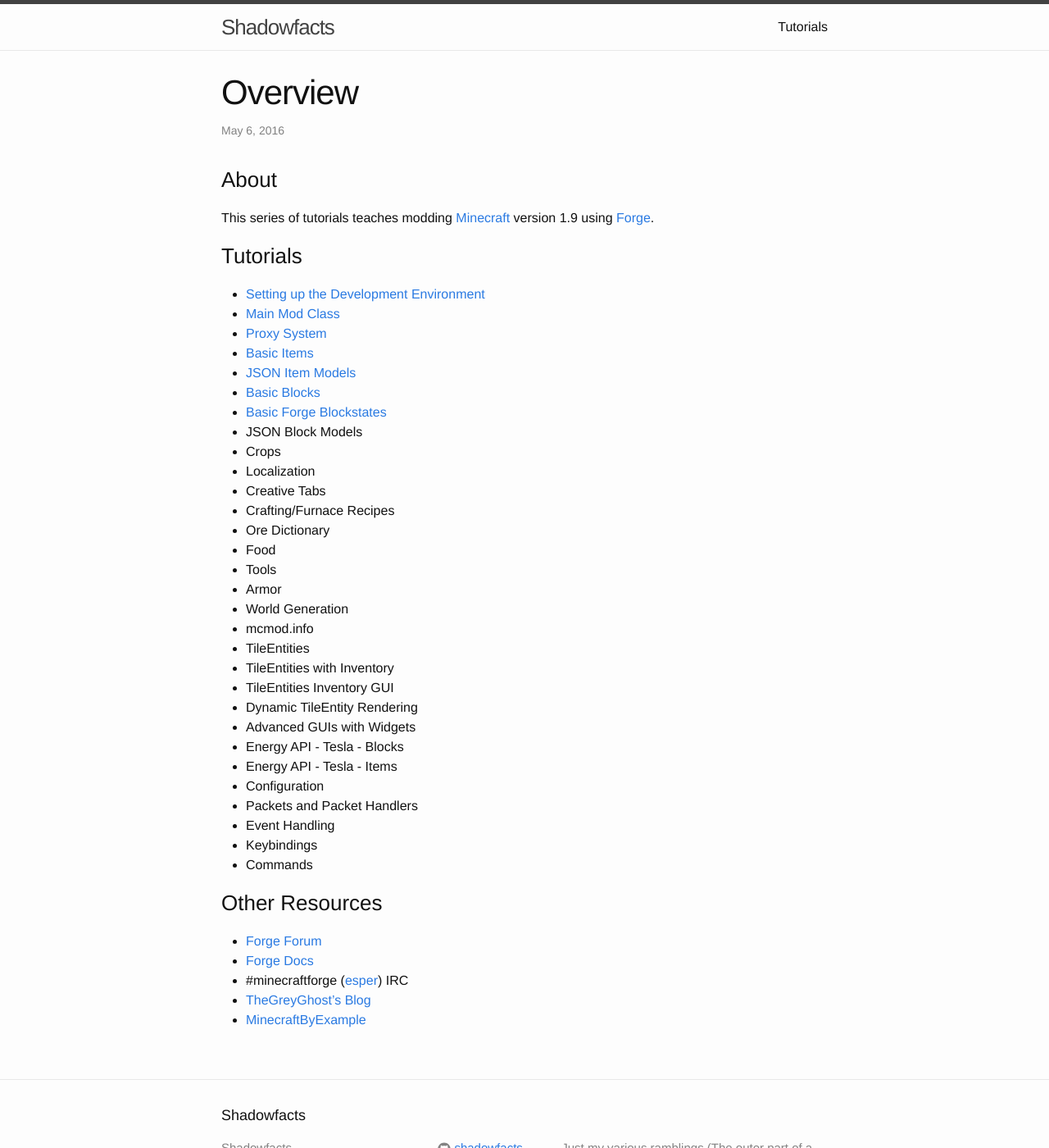
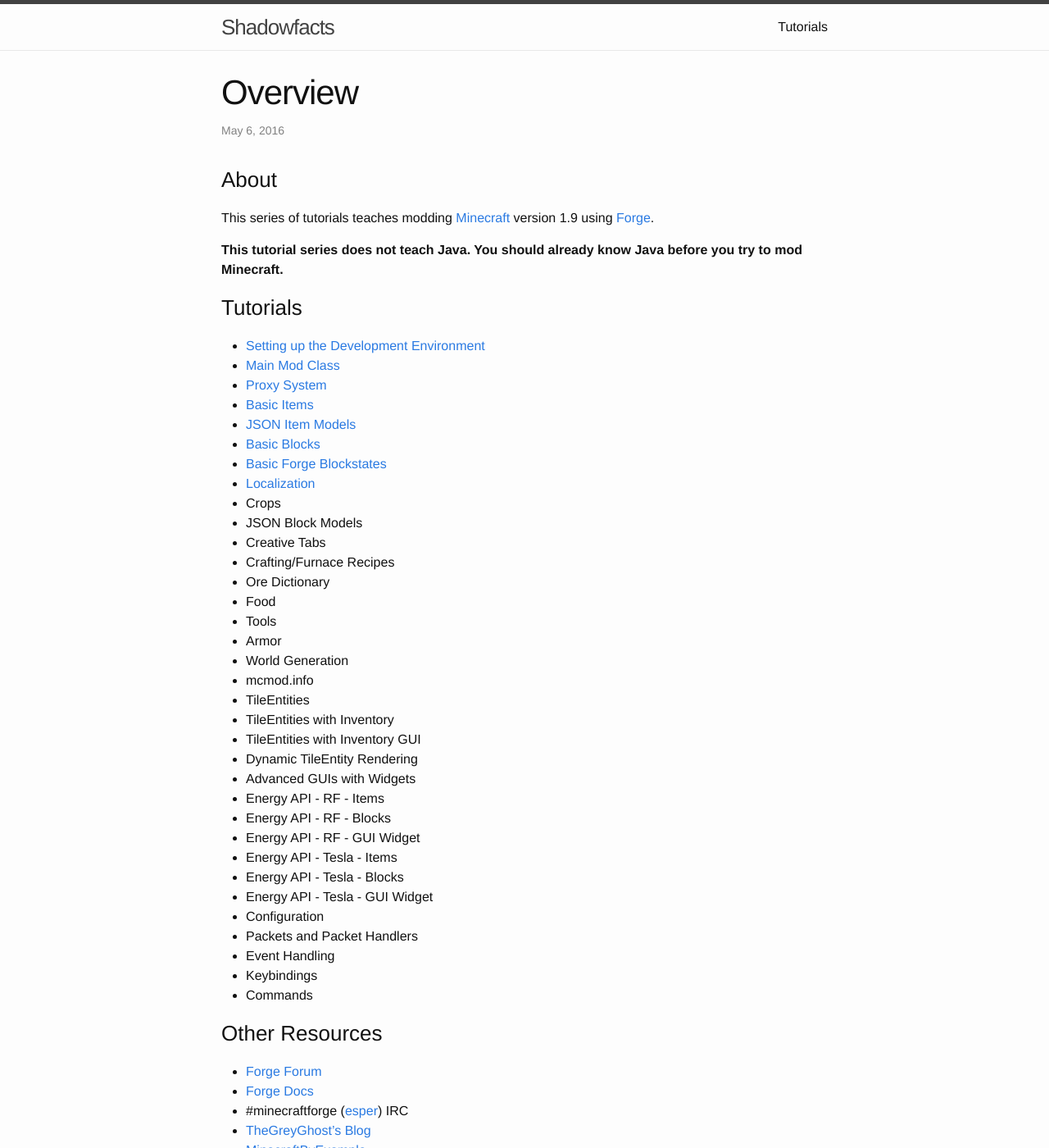
Before and after one commit to shadowfacts/shadowfacts.github.io, a Jekyll site: the page built from _tutorials/forge-modding-19/overview.md, in a window 1280 px wide and 1400 px high. Shown: the whole window at 82% size. Built offline with Jekyll 4.4.1, drawn with Linux system fonts in a browser that asks for light colours; some web fonts are replaced.

```diff
--- a/_tutorials/forge-modding-19/overview.md
+++ b/_tutorials/forge-modding-19/overview.md
@@ -10,40 +10,43 @@ layout: tutorial
 ### About
 This series of tutorials teaches modding [Minecraft](https://minecraft.net) version 1.9 using [Forge](http://minecraftforge.net).
 
+**This tutorial series does not teach Java. You should already know Java before you try to mod Minecraft.**
+
 ### Tutorials
-<ul>
-	<li><a href="/tutorials/forge-modding-19/workspace-setup/">Setting up the Development Environment</a>
-	</li>
-	<li><a href="/tutorials/forge-modding-19/main-mod-class/">Main Mod Class</a></li>
-	<li><a href="/tutorials/forge-modding-19/proxy-system/">Proxy System</a></li>
-	<li><a href="/tutorials/forge-modding-19/basic-items/">Basic Items</a></li>
-	<li><a href="/tutorials/forge-modding-19/json-item-models/">JSON Item Models</a></li>
-	<li><a href="/tutorials/forge-modding-19/basic-blocks/">Basic Blocks</a></li>
-	<li><a href="/tutorials/forge-modding-19/basic-forge-blockstates/">Basic Forge Blockstates</a></li>
-	<li>JSON Block Models</li>
-	<li>Crops</li>
-	<li>Localization</li>
-	<li>Creative Tabs</li>
-	<li>Crafting/Furnace Recipes</li>
-	<li>Ore Dictionary</li>
-	<li>Food</li>
-	<li>Tools</li>
-	<li>Armor</li>
-	<li>World Generation</li>
-	<li>mcmod.info</li>
-	<li>TileEntities</li>
-	<li>TileEntities with Inventory</li>
-	<li>TileEntities Inventory GUI</li>
-	<li>Dynamic TileEntity Rendering</li>
-	<li>Advanced GUIs with Widgets</li>
-	<li>Energy API - Tesla - Blocks</li>
-	<li>Energy API - Tesla - Items</li>
-	<li>Configuration</li>
-	<li>Packets and Packet Handlers</li>
-	<li>Event Handling</li>
-	<li>Keybindings</li>
-	<li>Commands</li>
-</ul>
+- [Setting up the Development Environment](/tutorials/forge-modding-19/workspace-setup/)
+- [Main Mod Class](/tutorials/forge-modding-19/main-mod-class/)
+- [Proxy System](/tutorials/forge-modding-19/proxy-system/)
+- [Basic Items](/tutorials/forge-modding-19/basic-items/)
+- [JSON Item Models](/tutorials/forge-modding-19/json-item-models/)
+- [Basic Blocks](/tutorials/forge-modding-19/basic-blocks/)
+- [Basic Forge Blockstates](/tutorials/forge-modding-19/basic-forge-blockstates/)
+- [Localization](/tutorials/forge-modding-19/localization/)
+- Crops
+- JSON Block Models
+- Creative Tabs
+- Crafting/Furnace Recipes
+- Ore Dictionary
+- Food
+- Tools
+- Armor
+- World Generation
+- mcmod.info
+- TileEntities
+- TileEntities with Inventory
+- TileEntities with Inventory GUI
+- Dynamic TileEntity Rendering
+- Advanced GUIs with Widgets
+- Energy API - RF - Items
+- Energy API - RF - Blocks
+- Energy API - RF - GUI Widget
+- Energy API - Tesla - Items
+- Energy API - Tesla - Blocks
+- Energy API - Tesla - GUI Widget
+- Configuration
+- Packets and Packet Handlers
+- Event Handling
+- Keybindings
+- Commands
 
 ### Other Resources
 - [Forge Forum](http://minecraftforge.net/)
```
Also changed, not shown: _tutorials/forge-modding-19/localization.md (added, +31 -0 lines).
